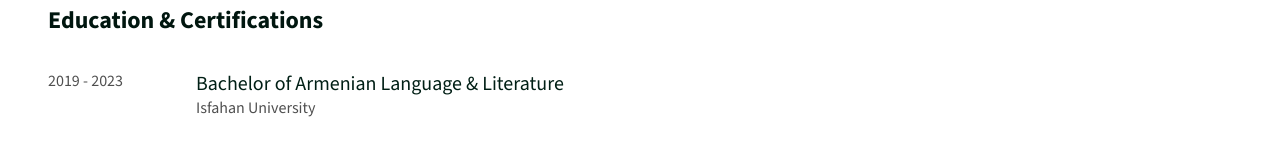
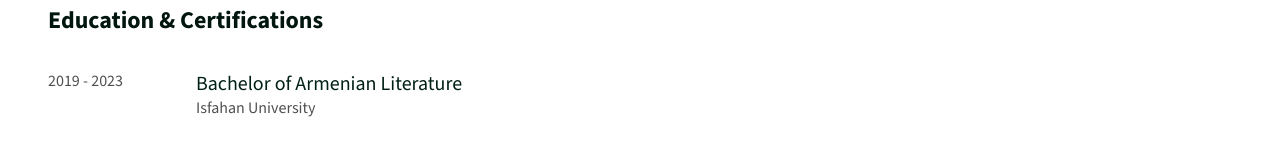
Before and after one commit to marya-git1999/MyResume, a plain HTML site: page index.html in a window 1280 px wide. Shown: the part 1889-2049 px from the top of the page. Drawn offline with nearby package versions, Linux system fonts and the light colour scheme; a web font is replaced by a local one.

Commit message:
Update degree name in education section of index.html

```diff
--- a/index.html
+++ b/index.html
@@ -199,7 +199,7 @@
           <div class="education-container">
             <div class="year">2019 - 2023</div>
             <div class="education-details">
-              <p class="degree">Bachelor of Armenian Language & Literature</p>
+              <p class="degree">Bachelor of Armenian Literature</p>
               <p class="institution">Isfahan University</p>
             </div>
           </div>
```
